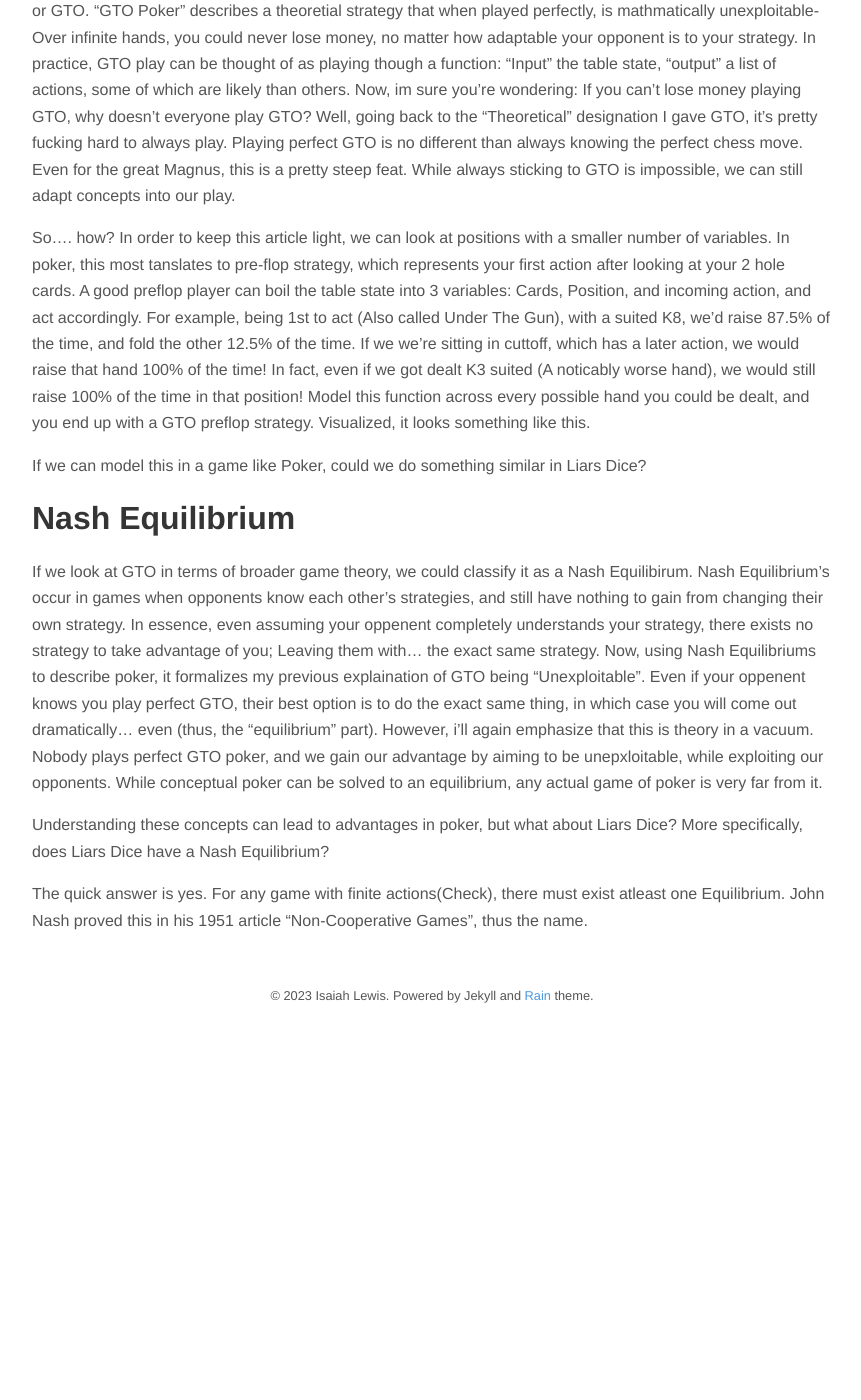
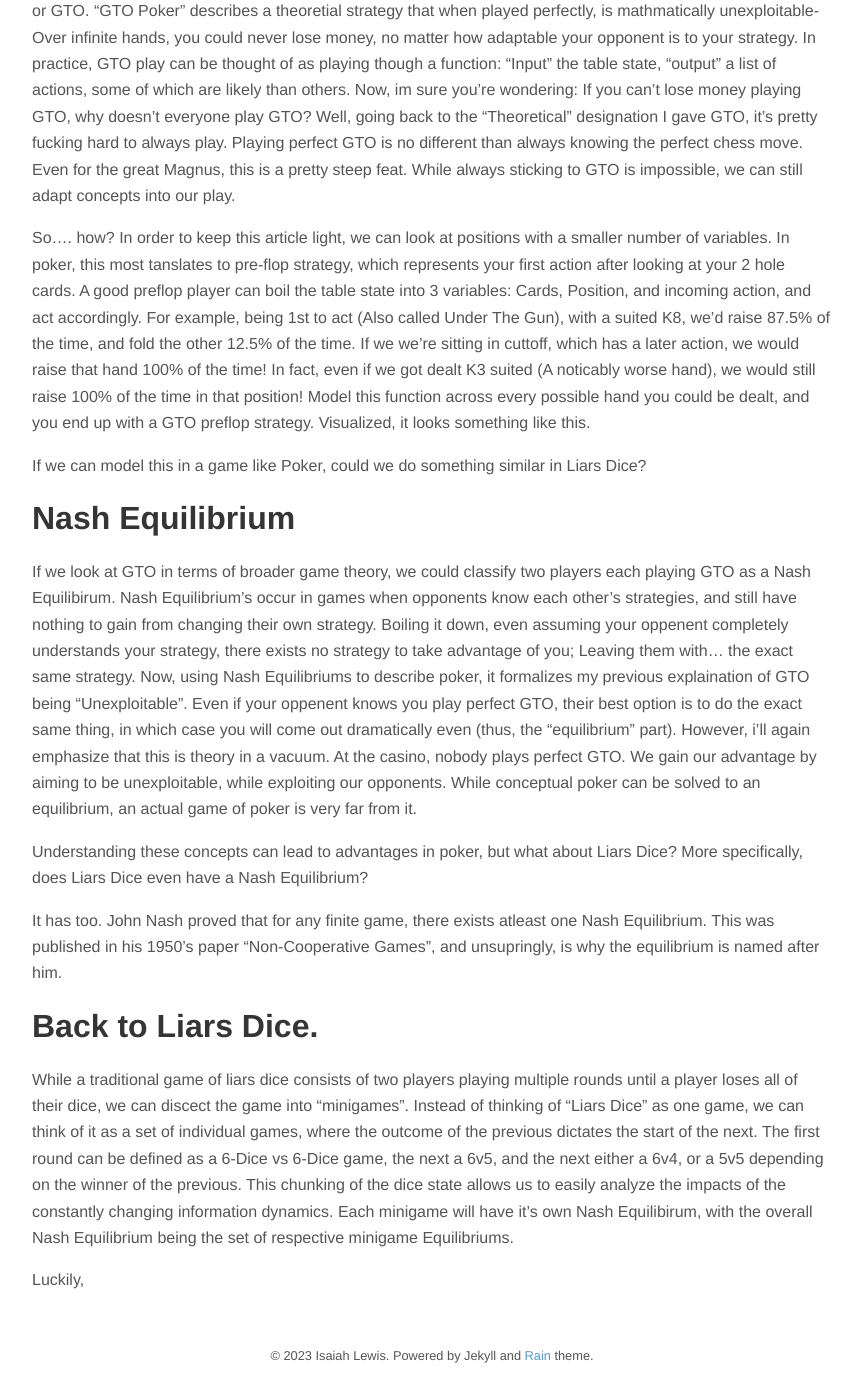
Before and after one commit to islewis/islewis.github.io, a Jekyll site: the page built from drafts/dice.md, in a window 1280 px wide and 1400 px high, scrolled down 683 px. Shown: the whole window, without its empty margins (208-1069 px from the left). Built offline with Jekyll 4.4.1, drawn with Linux system fonts in a browser that asks for light colours; nearby versions of some CDN libraries; our own code applies the rules of GitHub Pages for plain Markdown files; before the commit the page ends 1723 px from its top, so only the background shows below that.

Commit message:
more dice work

```diff
--- a/drafts/dice.md
+++ b/drafts/dice.md
@@ -13,8 +13,13 @@ So.... how? In order to keep this article light, we can look at positions with a
 
 If we can model this in a game like Poker, could we do something similar in Liars Dice?
 # Nash Equilibrium
-If we look at GTO in terms of broader game theory, we could classify it as a Nash Equilibirum. Nash Equilibrium's occur in games when opponents know each other's strategies, and still have nothing to gain from changing their own strategy. In essence, even assuming your oppenent completely understands your strategy, there exists no strategy to take advantage of you; Leaving them with... the exact same strategy. Now, using Nash Equilibriums to describe poker, it formalizes my previous explaination of GTO being "Unexploitable". Even if your oppenent knows you play perfect GTO, their best option is to do the exact same thing, in which case you will come out dramatically... even (thus, the "equilibrium" part). However, i'll again emphasize that this is theory in a vacuum. Nobody plays perfect GTO poker, and we gain our advantage by aiming to be unepxloitable, while exploiting our opponents. While conceptual poker can be solved to an equilibrium, any actual game of poker is very far from it.
+If we look at GTO in terms of broader game theory, we could classify two players each playing GTO as a Nash Equilibirum. Nash Equilibrium's occur in games when opponents know each other's strategies, and still have nothing to gain from changing their own strategy. Boiling it down, even assuming your oppenent completely understands your strategy, there exists no strategy to take advantage of you; Leaving them with... the exact same strategy. Now, using Nash Equilibriums to describe poker, it formalizes my previous explaination of GTO being "Unexploitable". Even if your oppenent knows you play perfect GTO, their best option is to do the exact same thing, in which case you will come out dramatically even (thus, the "equilibrium" part). However, i'll again emphasize that this is theory in a vacuum. At the casino, nobody plays perfect GTO. We gain our advantage by aiming to be unexploitable, while exploiting our opponents. While conceptual poker can be solved to an equilibrium, an actual game of poker is very far from it.
 
-Understanding these concepts can lead to advantages in poker, but what about Liars Dice? More specifically, does Liars Dice have a Nash Equilibrium?
+Understanding these concepts can lead to advantages in poker, but what about Liars Dice? More specifically, does Liars Dice even have a Nash Equilibrium?
 
-The quick answer is yes. For any game with finite actions(Check), there must exist atleast one Equilibrium. John Nash proved this in his 1951 article "Non-Cooperative Games", thus the name.
+It has too. John Nash proved that for any finite game, there exists atleast one Nash Equilibrium. This was published in his 1950's paper "Non-Cooperative Games", and unsupringly, is why the equilibrium is named after him.
+
+# Back to Liars Dice.
+While a traditional game of liars dice consists of two players playing multiple rounds until a player loses all of their dice, we can discect the game into "minigames". Instead of thinking of "Liars Dice" as one game, we can think of it as a set of individual games, where the outcome of the previous dictates the start of the next. The first round can be defined as a 6-Dice vs 6-Dice game, the next a 6v5, and the next either a 6v4, or a 5v5 depending on the winner of the previous. This chunking of the dice state allows us to easily analyze the impacts of the constantly changing information dynamics. Each minigame will have it's own Nash Equilibirum, with the overall Nash Equilibrium being the set of respective minigame Equilibriums.
+
+Luckily,
```
